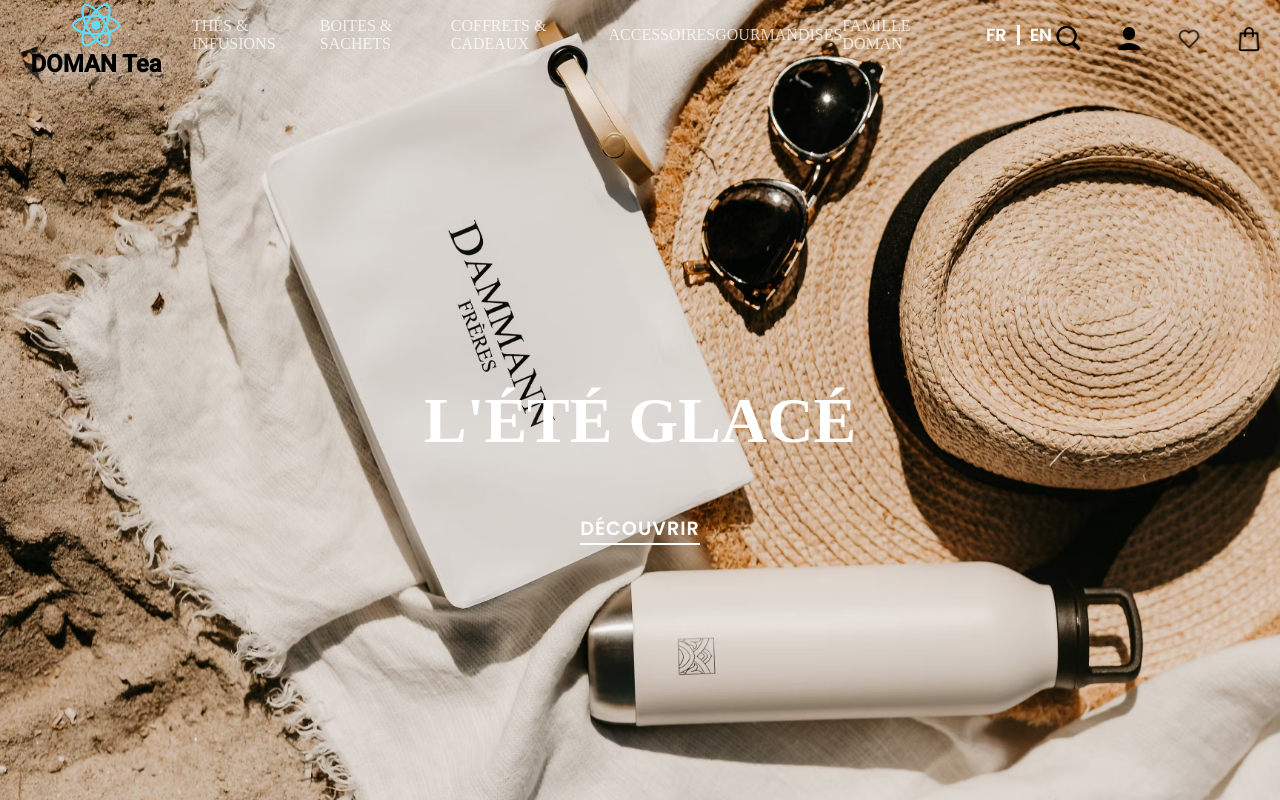
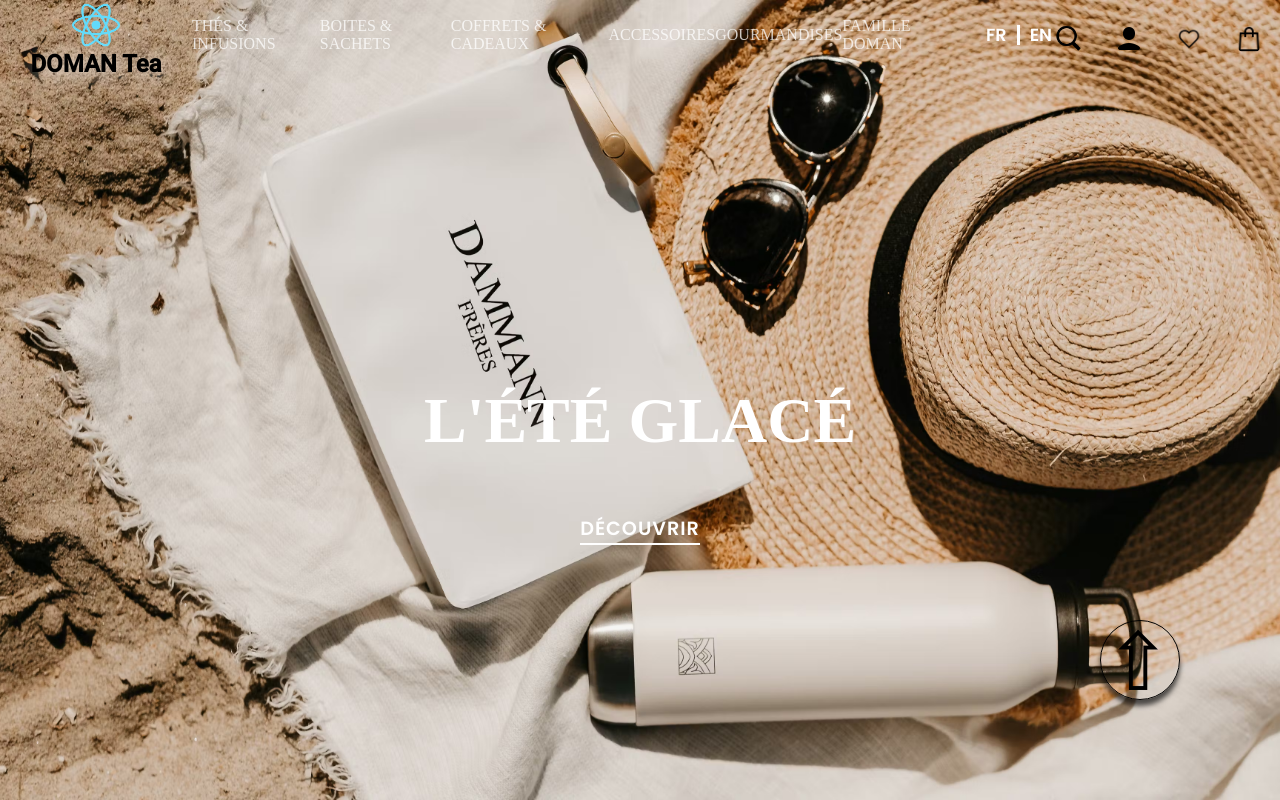
Before and after one commit to davidduranty/davidduranty.github.io, a React (Create React App) app in the folder domantea-react/: page / in a window 1280 px wide. Shown: the top 800 px of the page. Built offline with nearby package versions, Linux system fonts and the light colour scheme; data requests are answered from the project's data file.

Commit message:
Doman Tea React

```diff
--- /dev/null
+++ b/domantea-react/src/components/CardMagazine.js
@@ -0,0 +1,15 @@
+import React from "react";
+
+const CardMagazine = ({ magazine }) => {
+  return (
+    <div className="card-container">
+      <li>
+        <img src={magazine.img} alt={"Photo" + magazine} />
+        <h1>{magazine.question}</h1>
+        <p>{magazine.content}</p>
+      </li>
+    </div>
+  );
+};
+
+export default CardMagazine;
--- a/domantea-react/src/components/SwiperBest.js
+++ b/domantea-react/src/components/SwiperBest.js
@@ -55,10 +55,7 @@
           &#8680;
         </span>
       </div>
-      {/* <div className="magazine-title">
-        <h1>MAGAZINE</h1>
-      </div>
-      <div className="swiper-magazine"></div> */}
+
     </div>
   );
 };
--- /dev/null
+++ b/domantea-react/src/components/SwiperMagazine.js
@@ -0,0 +1,30 @@
+import axios from "axios";
+import React, { useEffect, useState } from "react";
+import CardMagazine from "./CardMagazine";
+
+const SwiperMagazine = () => {
+    const [getMagazine, setGetMagazine] = useState([])
+
+    const getDataMagazine = () => {
+        axios.get("http://localhost:3004/magazine").then((res) => setGetMagazine(res.data))
+    }
+    useEffect(() => {
+       getDataMagazine()
+    }, [])
+  return (
+    <div>
+      <div className="title">
+        <h1>MAGAZINE</h1>
+      </div>
+          <div className="caroussel-container">
+              <ul className="caroussel">
+                  {getMagazine.map((magazine) => (
+                      <CardMagazine key={magazine.id} magazine={magazine} />
+                  ))}
+              </ul>
+      </div>
+    </div>
+  );
+};
+
+export default SwiperMagazine;
--- a/domantea-react/src/components/best.json
+++ b/domantea-react/src/components/best.json
@@ -119,22 +119,26 @@
         {
             "img": "essentiel.webp",
             "question": "COMMENT CHOISIR SON THE DU MATIN ?",
-            "content": "Chez DAMMANN Frères, on préfère le thé au café bien sûr et pour vous réveiller, et vous lever du bon pied, il vous faut choisir le bon thé ! Certains ont le sommeil ..."
+            "content": "Chez DAMMANN Frères, on préfère le thé au café bien sûr et pour vous réveiller, et vous lever du bon pied, il vous faut choisir le bon thé ! Certains ont le sommeil ...",
+            "id": 1
         },
         {
             "img": "prepa.webp",
             "question": "COMMENT PREPARER UN THE NOIR ?",
-            "content": "Pour infuser les thés noirs, nous recommandons une infusion pendant 3 à 5 min dans une eau comprise entre 80°C et 90°C."
+            "content": "Pour infuser les thés noirs, nous recommandons une infusion pendant 3 à 5 min dans une eau comprise entre 80°C et 90°C.",
+            "id": 2
         },
         {
             "img": "jasmin.webp",
             "question": "QU'EST CE QU'UN THE AUX FLEURS ?",
-            "content": "L'usage de parfumer le thé - formidable capteur de parfums - avec des fleurs fraîchements récoltées ou des fruits relève d'une tradition ancestrale. On emploie ..."
+            "content": "L'usage de parfumer le thé - formidable capteur de parfums - avec des fleurs fraîchements récoltées ou des fruits relève d'une tradition ancestrale. On emploie ...",
+            "id": 3
         },
         {
             "img": "theBlanc.webp",
             "question": "COMMENT PREPARER UN THE BLANC ?",
-            "content": "Pour infuser les thés blancs, nous recommandons une infusion comprise entre 4 et 8 min à 80°C."
+            "content": "Pour infuser les thés blancs, nous recommandons une infusion comprise entre 4 et 8 min à 80°C.",
+            "id": 4
         }
     ]
 }
--- a/domantea-react/src/pages/Home.js
+++ b/domantea-react/src/pages/Home.js
@@ -5,7 +5,7 @@
 import SwiperBest from "../components/SwiperBest";
 import MainFooter from "../components/MainFooter";
 import SwiperSelection from "../components/SwiperSelection";
-
+import SwiperMagazine from "../components/SwiperMagazine";
 
 const Home = () => {
   return (
@@ -14,8 +14,12 @@
       <ContentImg />
       <TheContainer />
       <SwiperBest />
-      <SwiperSelection/>
-      <MainFooter/>
+      <SwiperSelection />
+      <SwiperMagazine />
+      <div className="arrow-fixed">
+        <span>&#8678;</span>
+      </div>
+      <MainFooter />
     </div>
   );
 };
--- a/domantea-react/src/styles/components/_swiper.scss
+++ b/domantea-react/src/styles/components/_swiper.scss
@@ -1,6 +1,11 @@
 .title {
     margin: 0 12%;
     max-width: 100%;
+
+    h1 {
+        font-size: 3vw;
+        font-family: "font1";
+    }
 
 }
 
@@ -19,11 +24,12 @@
     margin: 20px 0;
 
 
+
     .caroussel {
         display: flex;
         min-height: 400px;
         margin: 50px 11%;
-        max-width: 1440px;
+        max-width: 1460px;
         min-height: 400px;
         overflow-x: hidden;
         gap: 10px;
@@ -31,13 +37,17 @@
 
     .card-container {
         min-width: 350px;
-        min-height: 400px;
+        min-height: 420px;
         cursor: pointer;
-        // margin-right: 10px;
+        margin-right: 10px;
+        border: 1px solid rgba(221, 217, 217, 0.549);
+        border-radius: 10px;
+        box-shadow: 2px 8px 5px rgba(92, 89, 89, 0.638);
 
         img {
-            width: 350px;
+            max-width: 348px;
             min-height: 400px;
+            border-radius: 10px 10px 0 0;
         }
 
         h1 {
@@ -98,3 +108,34 @@
         box-shadow: -5px 5px 5px rgba(0, 0, 0, 0.647);
     }
 }
+
+.arrow-fixed {
+    border: 1px solid black;
+    width: 80px;
+    height: 80px;
+    position: fixed;
+    bottom: 100px;
+    right: 100px;
+    border-radius: 50%;
+    font-size: 5rem;
+    box-shadow: 0px 6px 5px rgba(0, 0, 0, 0.647);
+    transition: 0.4s ease-in-out;
+    cursor: pointer;
+
+    &:hover {
+        scale: 1.3;
+        transition: 0.4s ease-in-out;
+        background: rgba(41, 200, 200, 0.651);
+    }
+
+
+    span {
+        width: 5rem;
+        height: 5rem;
+        display: flex;
+        justify-content: center;
+        align-items: center;
+        transform: rotate(90deg);
+        border-radius: 50%;
+    }
+}
```
